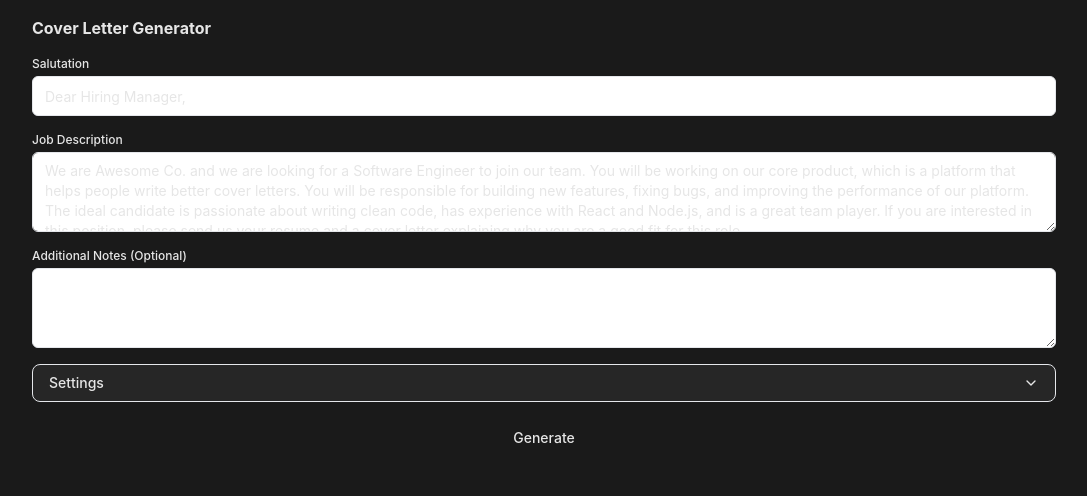
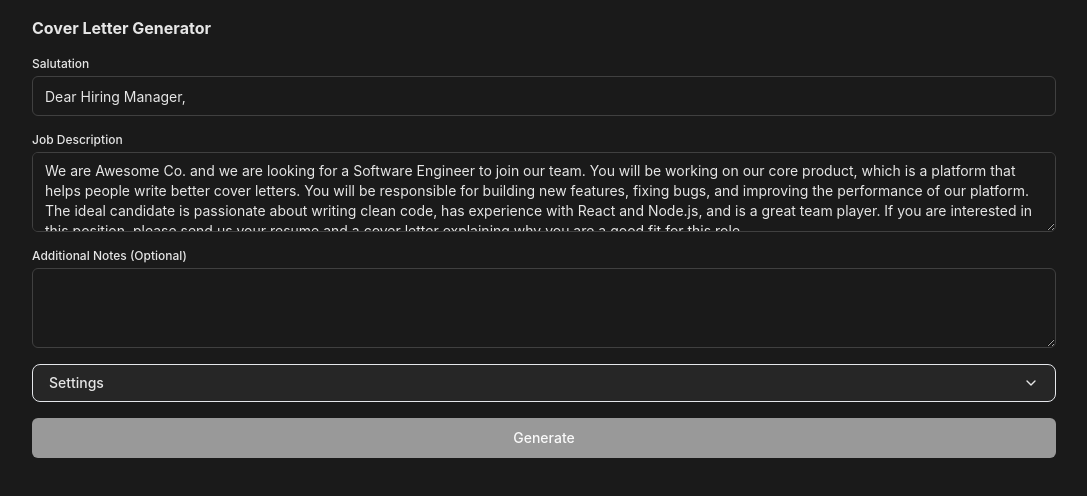
Before and after one commit to josef5/cover-letter-generator, a React (Vite) app: page / in a window 1280 px wide. Shown: the top 496 px of the page, without its empty margins (96-1183 px from the left). Built offline with nearby package versions, Linux system fonts and the light colour scheme.

Commit message:
fix: add Tailwind theme and animation

```diff
--- a/tailwind.config.js
+++ b/tailwind.config.js
@@ -1,8 +1,79 @@
 /** @type {import('tailwindcss').Config} */
-module.exports = {
+export default {
+  darkMode: ["class"],
   content: ["./src/renderer/index.html", "./src/**/*.{js,ts,jsx,tsx}"],
   theme: {
-    extend: {},
+    extend: {
+      borderRadius: {
+        lg: "var(--radius)",
+        md: "calc(var(--radius) - 2px)",
+        sm: "calc(var(--radius) - 4px)",
+      },
+      colors: {
+        background: "hsl(var(--background))",
+        foreground: "hsl(var(--foreground))",
+        card: {
+          DEFAULT: "hsl(var(--card))",
+          foreground: "hsl(var(--card-foreground))",
+        },
+        popover: {
+          DEFAULT: "hsl(var(--popover))",
+          foreground: "hsl(var(--popover-foreground))",
+        },
+        primary: {
+          DEFAULT: "hsl(var(--primary))",
+          foreground: "hsl(var(--primary-foreground))",
+        },
+        secondary: {
+          DEFAULT: "hsl(var(--secondary))",
+          foreground: "hsl(var(--secondary-foreground))",
+        },
+        muted: {
+          DEFAULT: "hsl(var(--muted))",
+          foreground: "hsl(var(--muted-foreground))",
+        },
+        accent: {
+          DEFAULT: "hsl(var(--accent))",
+          foreground: "hsl(var(--accent-foreground))",
+        },
+        destructive: {
+          DEFAULT: "hsl(var(--destructive))",
+          foreground: "hsl(var(--destructive-foreground))",
+        },
+        border: "hsl(var(--border))",
+        input: "hsl(var(--input))",
+        ring: "hsl(var(--ring))",
+        chart: {
+          1: "hsl(var(--chart-1))",
+          2: "hsl(var(--chart-2))",
+          3: "hsl(var(--chart-3))",
+          4: "hsl(var(--chart-4))",
+          5: "hsl(var(--chart-5))",
+        },
+      },
+      keyframes: {
+        "accordion-down": {
+          from: {
+            height: "0",
+          },
+          to: {
+            height: "var(--radix-accordion-content-height)",
+          },
+        },
+        "accordion-up": {
+          from: {
+            height: "var(--radix-accordion-content-height)",
+          },
+          to: {
+            height: "0",
+          },
+        },
+      },
+      animation: {
+        "accordion-down": "accordion-down 0.2s ease-out",
+        "accordion-up": "accordion-up 0.2s ease-out",
+      },
+    },
   },
-  plugins: [],
+  plugins: [require("tailwindcss-animate")],
 };
```
